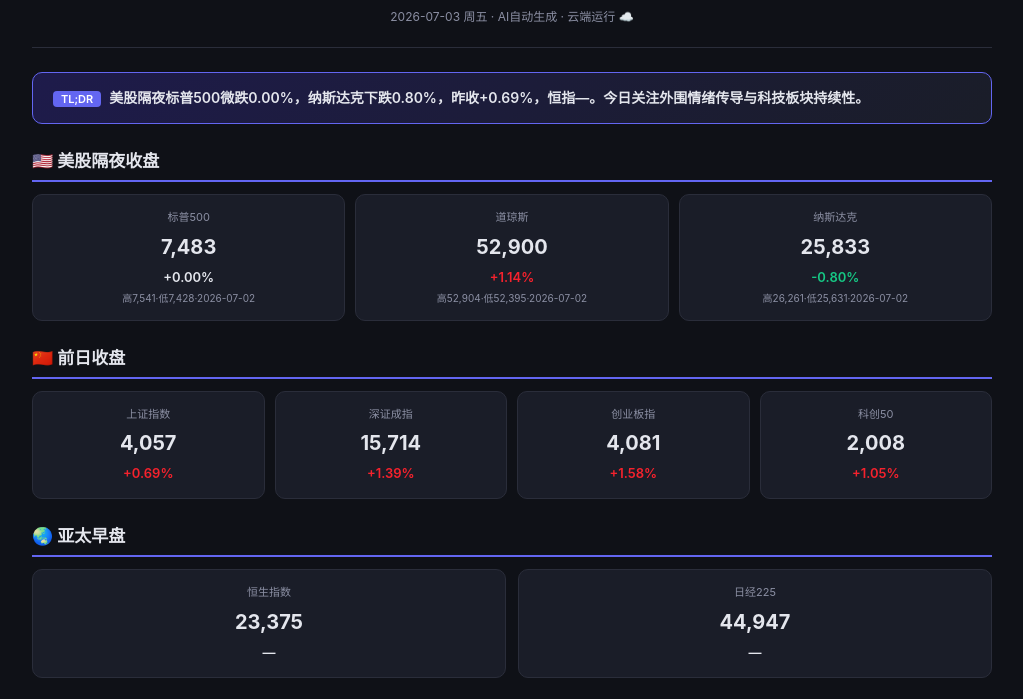
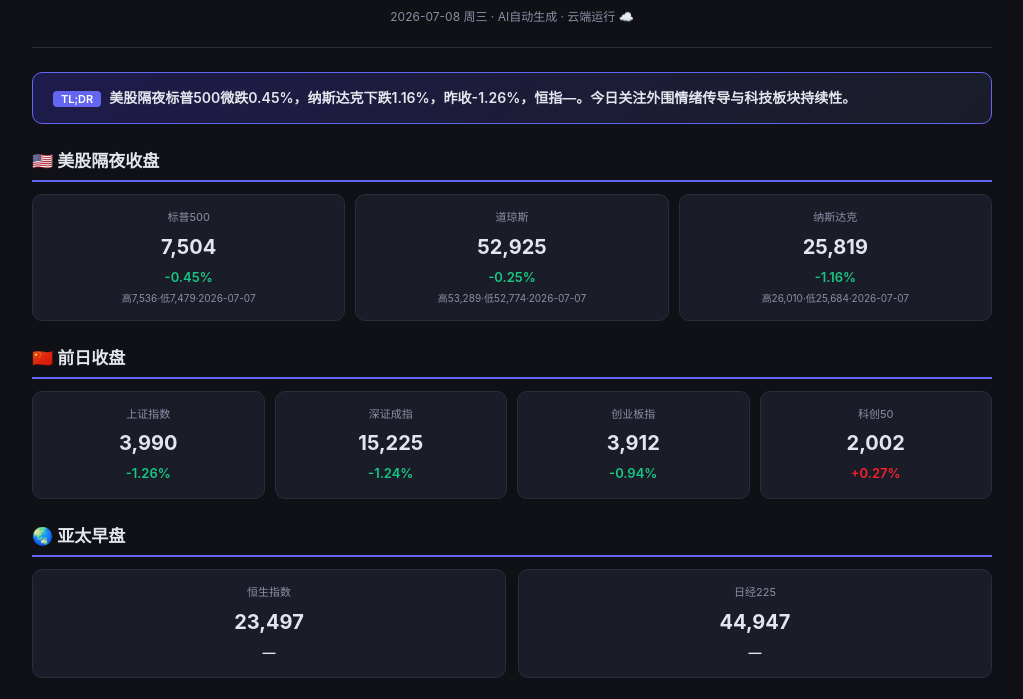
Before and after one commit to typhoon322/stock-report, a plain HTML site: page docs/morning_report.html in a window 1280 px wide. Shown: the part 85-784 px from the top of the page, without its empty margins (128-1151 px from the left). Drawn offline with Linux system fonts and the light colour scheme.

Commit message:
📊 早盘报告 2026-07-08

```diff
--- a/docs/morning_report.html
+++ b/docs/morning_report.html
@@ -2,7 +2,7 @@
 <html lang="zh-CN">
 <head>
 <meta charset="UTF-8"><meta name="viewport" content="width=device-width,initial-scale=1.0">
-<title>早盘报告 | 2026-07-03</title>
+<title>早盘报告 | 2026-07-08</title>
 <style>
 :root{--bg:#0f1117;--card:#1a1d28;--bdr:#2a2d3a;--tx:#e4e6ed;--t2:#8b8fa3;--r:#f5222d;--g:#16c784;--b:#3b82f6;--y:#f59e0b;--a:#6366f1}
 *{margin:0;padding:0;box-sizing:border-box}
@@ -38,54 +38,54 @@ tr:hover{background:#222531}
 </style>
 </head>
 <body><div class="c">
-<div class="h"><h1>🌅 早盘报告</h1><div class="sub">2026-07-03 周五 · AI自动生成 · 云端运行 ☁️</div></div>
-<div class="tldr"><span class="l">TL;DR</span>美股隔夜标普500微跌0.00%，纳斯达克下跌0.80%，昨收+0.69%，恒指—。今日关注外围情绪传导与科技板块持续性。</div>
+<div class="h"><h1>🌅 早盘报告</h1><div class="sub">2026-07-08 周三 · AI自动生成 · 云端运行 ☁️</div></div>
+<div class="tldr"><span class="l">TL;DR</span>美股隔夜标普500微跌0.45%，纳斯达克下跌1.16%，昨收-1.26%，恒指—。今日关注外围情绪传导与科技板块持续性。</div>
 
 <div class="sec"><div class="st">🇺🇸 美股隔夜收盘</div><div class="g3"><div class="card idx-card">
   <div class="name">标普500</div>
-  <div class="price">7,483</div>
-  <div class="chg ">+0.00%</div>
-  <div class="detail">高7,541·低7,428·2026-07-02</div>
+  <div class="price">7,504</div>
+  <div class="chg down">-0.45%</div>
+  <div class="detail">高7,536·低7,479·2026-07-07</div>
 </div><div class="card idx-card">
   <div class="name">道琼斯</div>
-  <div class="price">52,900</div>
-  <div class="chg up">+1.14%</div>
-  <div class="detail">高52,904·低52,395·2026-07-02</div>
+  <div class="price">52,925</div>
+  <div class="chg down">-0.25%</div>
+  <div class="detail">高53,289·低52,774·2026-07-07</div>
 </div><div class="card idx-card">
   <div class="name">纳斯达克</div>
-  <div class="price">25,833</div>
-  <div class="chg down">-0.80%</div>
-  <div class="detail">高26,261·低25,631·2026-07-02</div>
+  <div class="price">25,819</div>
+  <div class="chg down">-1.16%</div>
+  <div class="detail">高26,010·低25,684·2026-07-07</div>
 </div></div></div>
 <div class="sec"><div class="st">🇨🇳 前日收盘</div><div class="g4"><div class="card idx-card">
   <div class="name">上证指数</div>
-  <div class="price">4,057</div>
-  <div class="chg up">+0.69%</div>
+  <div class="price">3,990</div>
+  <div class="chg down">-1.26%</div>
 </div><div class="card idx-card">
   <div class="name">深证成指</div>
-  <div class="price">15,714</div>
-  <div class="chg up">+1.39%</div>
+  <div class="price">15,225</div>
+  <div class="chg down">-1.24%</div>
 </div><div class="card idx-card">
   <div class="name">创业板指</div>
-  <div class="price">4,081</div>
-  <div class="chg up">+1.58%</div>
+  <div class="price">3,912</div>
+  <div class="chg down">-0.94%</div>
 </div><div class="card idx-card">
   <div class="name">科创50</div>
-  <div class="price">2,008</div>
-  <div class="chg up">+1.05%</div>
+  <div class="price">2,002</div>
+  <div class="chg up">+0.27%</div>
 </div></div></div>
 <div class="sec"><div class="st">🌏 亚太早盘</div><div class="g2"><div class="card idx-card">
   <div class="name">恒生指数</div>
-  <div class="price">23,375</div>
+  <div class="price">23,497</div>
   <div class="chg ">—</div>
 </div><div class="card idx-card">
   <div class="name">日经225</div>
   <div class="price">44,947</div>
   <div class="chg ">—</div>
 </div></div></div>
-<div class="sec"><div class="st">🛢️ 全球商品</div><div class="card"><table><tr><th>品种</th><th>最新价</th><th>涨跌</th></tr><tr><td>COMEX黄金</td><td class="down">4232.5</td><td class="down">-1.97%</td></tr><tr><td>NYMEX原油</td><td class="down">65.91</td><td class="down">-1.02%</td></tr><tr><td>布伦特原油</td><td class="">70.72</td><td class="">+0.00%</td></tr><tr><td>COMEX铜</td><td class="up">6.403</td><td class="up">+0.15%</td></tr><tr><td>COMEX白银</td><td class="up">63.375</td><td class="up">+0.83%</td></tr><tr><td>天然气</td><td class="up">3.333</td><td class="up">+0.09%</td></tr><tr><td>富时A50</td><td class="up">15003.0</td><td class="up">+2.14%</td></tr></table></div></div>
+<div class="sec"><div class="st">🛢️ 全球商品</div><div class="card"><table><tr><th>品种</th><th>最新价</th><th>涨跌</th></tr><tr><td>COMEX黄金</td><td class="down">4217.1</td><td class="down">-0.80%</td></tr><tr><td>NYMEX原油</td><td class="up">68.33</td><td class="up">+0.74%</td></tr><tr><td>布伦特原油</td><td class="up">71.97</td><td class="up">+0.84%</td></tr><tr><td>COMEX铜</td><td class="down">6.5205</td><td class="down">-0.62%</td></tr><tr><td>COMEX白银</td><td class="down">62.005</td><td class="down">-1.80%</td></tr><tr><td>天然气</td><td class="up">3.588</td><td class="up">+0.62%</td></tr><tr><td>富时A50</td><td class="down">14873.0</td><td class="down">-0.11%</td></tr></table></div></div>
 <div class="sec"><div class="st">💱 外汇参考</div><div class="card"><p>USD/CNY中间价: <strong>717.71</strong></p></div></div>
-<div class="sec"><div class="st">📰 全球要闻</div><div class="card"><div class="news-item"><span class="time">2026-07-03 12:10:03</span> 印度电气设备企业股价下跌4.2%至6.4%不等。</div><div class="news-item"><span class="time">2026-07-03 12:09:41</span> 【招商证券：食饮板块底部不应悲观 建议关注三条主线】招商证券发布研报称，当前板块估值回落较为充分，市场隐含了较为悲观的预期，龙头企业股息率与其他行业对比，具备一定的吸引力。同时，价格指数已企稳回升，各企业持续出清，历史包袱，经营状态更为健康</div><div class="news-item"><span class="time">2026-07-03 12:09:08</span> 【三亚：全市涉山涉海涉空景区暂停营业】7月3日，三亚市旅游和文化广电体育局发布关于涉山涉海涉空景区暂停营业的通知：根据市三防指挥部研判部署，为保障游客安全，全市涉山涉海涉空景区于7月3日12:00前暂停营业，及时疏散游客、落实防汛防风管控。</div><div class="news-item"><span class="time">2026-07-03 12:08:47</span> 【中科金财：目前未参与支付宝AI版系统开发】中科金财7月3日在互动平台表示，目前未参与支付宝AI版系统开发。</div><div class="news-item"><span class="time">2026-07-03 12:08:25</span> 【中国发布全球首个地层学AI大模型 给地球建“共享数据库”】记者今天（7月3日）从正在苏州举行的第五届国际地层学大会上获悉，中国科学家面向全球发布了首个地层学AI大模型及智能全球地层剖面对比系统等新工具。这意味着，地球46亿年的演化历史将首</div><div class="news-item"><span class="time">2026-07-03 12:07:07</span> 【必和必拓与Faraday Copper敲定协议，以推进美国一铜矿项目】必和必拓集团(BHP Group)表示，已与Faraday Copper签署一份最终协议，旨在重启位于亚利桑那州的历史悠久的San Manuel铜矿，并增加美国的铜供应</div><div class="news-item"><span class="time">2026-07-03 12:06:26</span> 【宁波华翔：四足机器人已经开始量产并交付】宁波华翔7月3日在互动平台表示，目前公司的四足机器人已经开始量产并交付，全栈自研的PEEK化的关节模组在以上产品上已经开始应用。</div><div class="news-item"><span class="time">2026-07-03 12:06:02</span> 日本东证股价指数(TOPIX)上涨1.11%，报4,059.54点。</div></div></div>
+<div class="sec"><div class="st">📰 全球要闻</div><div class="card"><div class="news-item"><span class="time">2026-07-08 08:18:15</span> 布伦特原油日内涨3%，现报76.39美元/桶。</div><div class="news-item"><span class="time">2026-07-08 08:16:51</span> 【中信证券：大幅波动不改AI超级周期 重视国产算力“Plan B”】中信证券指出，Meta拟出租部分算力的新闻再次引发市场对算力过剩的担忧，叠加近几个月来云厂商现金流压力、上游涨价持续性、Capex增速放缓、AI交易过于拥挤等顾虑集中爆发，</div><div class="news-item"><span class="time">2026-07-08 08:16:29</span> 【在中东紧张局势重燃之际，亚洲货币大多走弱】在中东紧张局势重燃之际，亚洲货币在早盘交易中大多兑美元走弱。澳洲联邦银行的Carol Kong在一份研究报告中表示，“在霍尔木兹海峡及其周边地区发生了针对航运的袭击“。这位经济学家兼外汇策略师指出</div><div class="news-item"><span class="time">2026-07-08 08:15:46</span> 澳洲牛肉价格大涨，7月7日，记者实探北京一家盒马门店，原切澳洲谷饲牛腱肉119元/公斤，相较去年9月，涨价超30元/公斤。（21财经）</div><div class="news-item"><span class="time">2026-07-08 08:14:57</span> 【健世科技：经导管三尖瓣置换系统LuX-Valve Plus取得欧盟MDR CE认证】健世科技公告，近日，公司自主研发的经导管三尖瓣置换系统LuX-Valve Plus取得欧盟MDR CE认证，达成本公司国际化战略的重要里程碑。</div><div class="news-item"><span class="time">2026-07-08 08:14:52</span> 【上能电气顺利供货阿尔及利亚多个光伏电站】据上能电气消息，近日，上能电气向阿尔及利亚多个光伏电站顺利完成供货，总容量达154MW。</div><div class="news-item"><span class="time">2026-07-08 08:14:36</span> 【富临精工：定增申请获深交所受理】富临精工(300432)7月8日早间公告，向特定对象发行A股股票申请获得深圳证券交易所受理。</div><div class="news-item"><span class="time">2026-07-08 08:14:16</span> 【爱科赛博：对测试电源、特种电源、电能质量全系列产品价格进行5%-10%不等的上调】爱科赛博发布产品价格调整的告知函，当前，全球电子产业供应链经历了一轮深层次的结构性变化。上游原材料市场呈现普涨态势，导致产品核心原材料价格全面上涨、交期显著</div></div></div>
 <div class="sec"><div class="st">🎯 今日预判</div>
 <div class="sig bull"><strong style="color:var(--r)">偏多</strong> 美股道指企稳、昨日科创50+3.87%科技主线延续</div>
 <div class="sig bear"><strong style="color:var(--g)">偏空</strong> 纳指回调-0.43%、恒指-1.75%亚太偏弱</div>
@@ -93,6 +93,6 @@ tr:hover{background:#222531}
 </div>
 <div class="footer">
 <p><strong>⚠️ 免责声明</strong> 本报告由AI自动生成，数据来源Sina/东方财富/中行，仅供参考不构成投资建议。股市有风险，投资需谨慎。</p>
-<p>☁️ 云端运行于 GitHub Actions · 北京时间 2026年07月03日 12:09</p>
+<p>☁️ 云端运行于 GitHub Actions · 2026-07-08 08:18:37</p>
 </div>
 </div></body></html>
```
